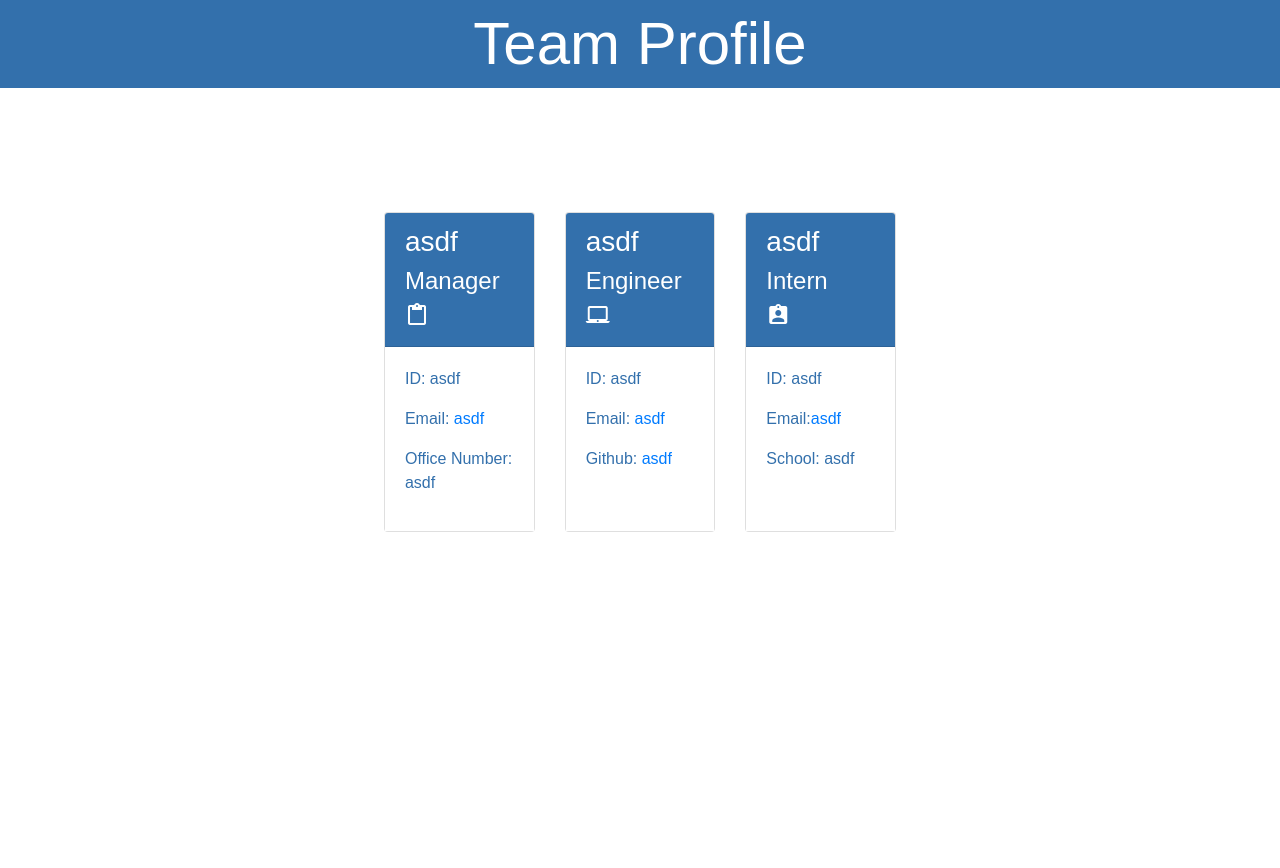
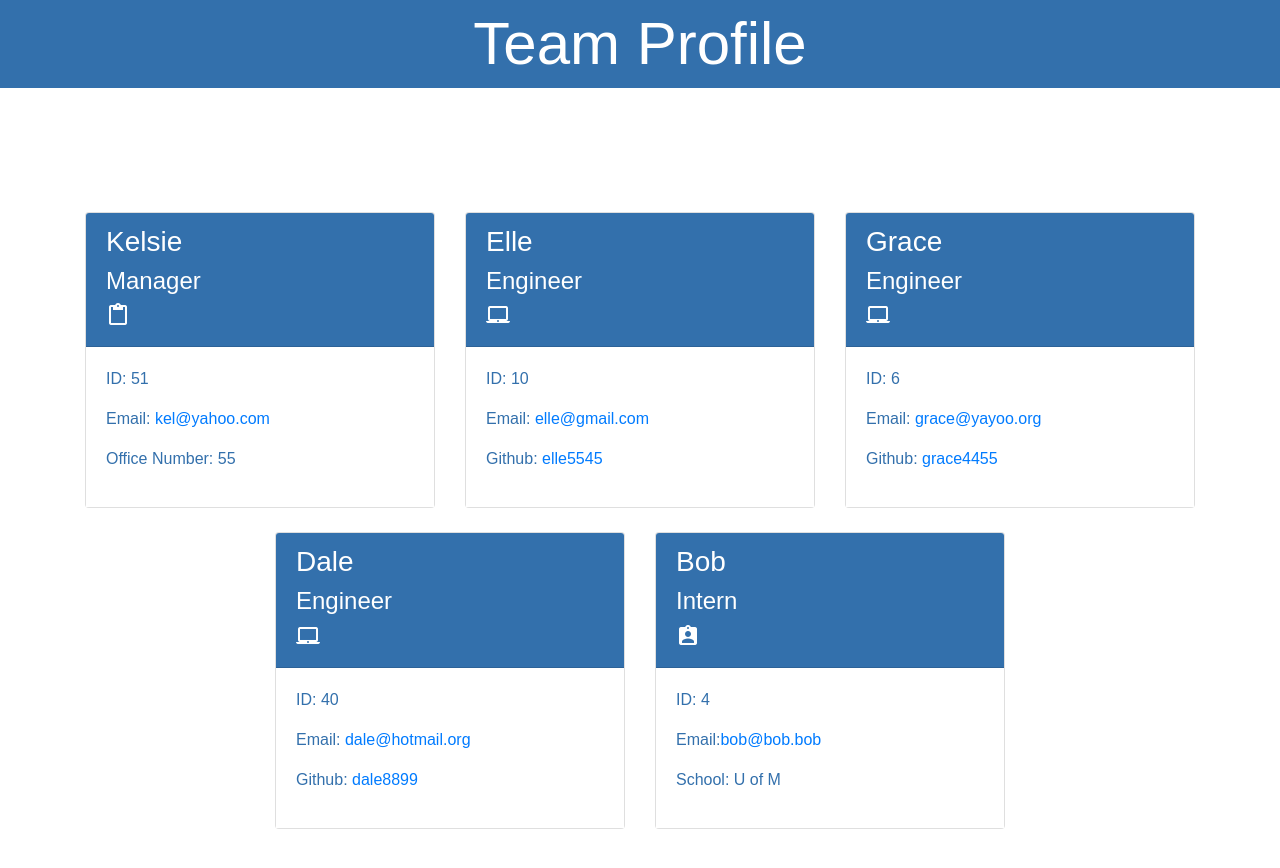
Before and after one commit to kelsie51/TeamProfileGenerator, a website: page dist/index.html in a window 1280 px wide. Before the commit the page ends 800 px from the top, so only its background shows below. Drawn offline with nearby package versions, Linux system fonts and the light colour scheme.

Commit message:
added screenshot

```diff
--- a/dist/index.html
+++ b/dist/index.html
@@ -25,14 +25,14 @@
     <div class="col-4 mt-4">
         <div class="card h-100">
             <div class="card-header">
-                <h3>asdf</h3>
+                <h3>Kelsie</h3>
                 <h4>Manager</h4><i class="material-icons">content_paste</i>
             </div>
 
             <div class="card-body">
-                <p class="id">ID: asdf</p>
-                <p class="email">Email: <a href="mailto:asdf">asdf</a></p>
-                <p class="office">Office Number: asdf</p>
+                <p class="id">ID: 51</p>
+                <p class="email">Email: <a href="mailto:kel@yahoo.com">kel@yahoo.com</a></p>
+                <p class="office">Office Number: 55</p>
             </div>
 
         </div>
@@ -41,14 +41,14 @@
     <div class="col-4 mt-4">
         <div class="card h-100">
             <div class="card-header">
-                <h3>asdf</h3>
+                <h3>Elle</h3>
                 <h4>Engineer</h4><i class="material-icons">laptop_mac</i>
             </div>
 
             <div class="card-body">
-                <p class="id">ID: asdf</p>
-                <p class="email">Email: <a href="mailto:asdf">asdf</a></p>
-                <p class="github">Github: <a href="https://github.com/asdf">asdf</a></p>
+                <p class="id">ID: 10</p>
+                <p class="email">Email: <a href="mailto:elle@gmail.com">elle@gmail.com</a></p>
+                <p class="github">Github: <a href="https://github.com/elle5545">elle5545</a></p>
             </div>
 
         </div>
@@ -57,14 +57,46 @@
     <div class="col-4 mt-4">
         <div class="card h-100">
             <div class="card-header">
-                <h3>asdf</h3>
+                <h3>Grace</h3>
+                <h4>Engineer</h4><i class="material-icons">laptop_mac</i>
+            </div>
+
+            <div class="card-body">
+                <p class="id">ID: 6</p>
+                <p class="email">Email: <a href="mailto:grace@yayoo.org">grace@yayoo.org</a></p>
+                <p class="github">Github: <a href="https://github.com/grace4455">grace4455</a></p>
+            </div>
+
+        </div>
+    </div>
+
+    <div class="col-4 mt-4">
+        <div class="card h-100">
+            <div class="card-header">
+                <h3>Dale</h3>
+                <h4>Engineer</h4><i class="material-icons">laptop_mac</i>
+            </div>
+
+            <div class="card-body">
+                <p class="id">ID: 40</p>
+                <p class="email">Email: <a href="mailto:dale@hotmail.org">dale@hotmail.org</a></p>
+                <p class="github">Github: <a href="https://github.com/dale8899">dale8899</a></p>
+            </div>
+
+        </div>
+    </div>
+
+    <div class="col-4 mt-4">
+        <div class="card h-100">
+            <div class="card-header">
+                <h3>Bob</h3>
                 <h4>Intern</h4><i class="material-icons">assignment_ind</i>
             </div>
 
             <div class="card-body">
-                <p class="id">ID: asdf</p>
-                <p class="email">Email:<a href="mailto:asdf">asdf</a></p>
-                <p class="school">School: asdf</p>
+                <p class="id">ID: 4</p>
+                <p class="email">Email:<a href="mailto:bob@bob.bob">bob@bob.bob</a></p>
+                <p class="school">School: U of M</p>
             </div>
     </div>
 </div>
```
Also changed, not shown: screenshot.png (added).
